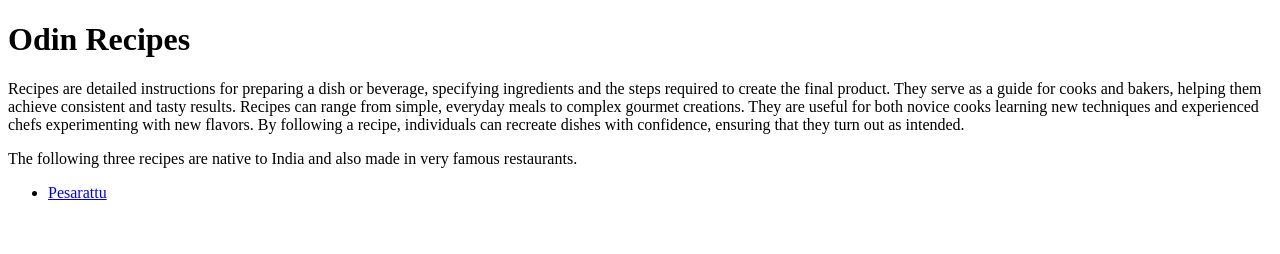
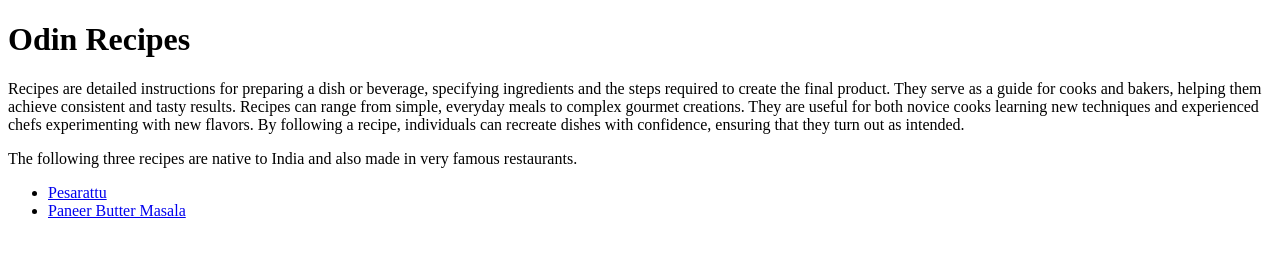
Before and after one commit to Vijay-1702/odin-recipes, a plain HTML site: page index.html in a window 1280 px wide. Drawn offline with Linux system fonts and the light colour scheme.

Commit message:
Add link to Paneer Butter Masala webpage
Added link to "paneerbm.html" file
	modified:   index.html

```diff
--- a/index.html
+++ b/index.html
@@ -12,6 +12,7 @@
     <p>The following three recipes are native to India and also made in very famous restaurants.</p>
     <ul>
         <li><a href="recipes/pesarattu.html">Pesarattu</a></li>
+        <li><a href="recipes/paneerbm.html">Paneer Butter Masala</a></li>
 
     </ul>
 </body>
```
